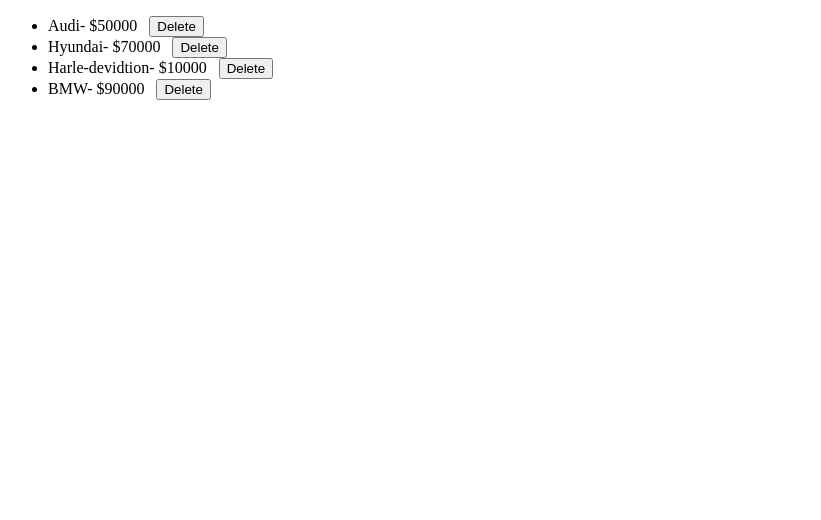
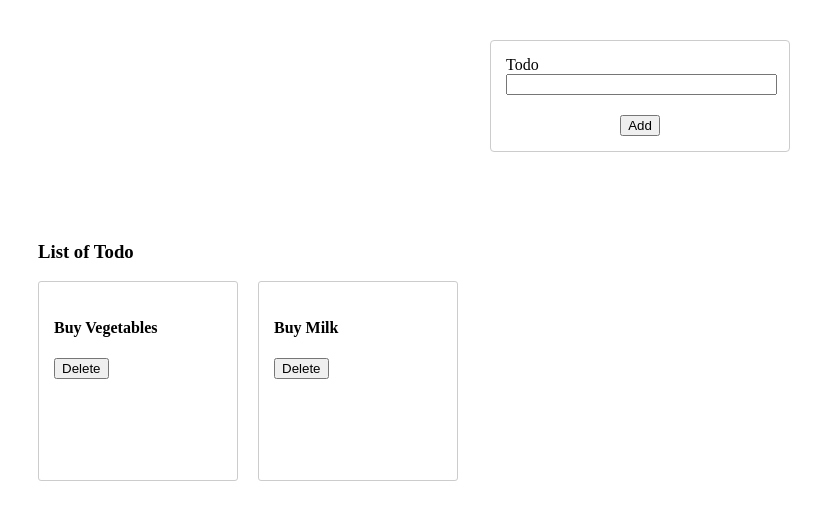
Before and after one commit to RohanMaher777/my-basic, a React (Create React App) app: page / in a window 1280 px wide. Shown: the top 520 px of the page, without its empty margins (0-821 px from the left). Built offline with nearby package versions, Linux system fonts and the light colour scheme.

Commit message:
Fifth commit(Todo app using react.js)

```diff
--- a/src/App.js
+++ b/src/App.js
@@ -1,16 +1,13 @@
 import React from "react";
-//import { SimpleCard as Card } from "./components/Cards"; //renaming of named export component
-//import { SimpleCard, CardWithLink, CardWithImage } from "./components/Cards";
-//import { ClickMe } from "./components/EventHandling";
-// import { HelloWorld } from "./HelloWorld";
- import Cars from "./components/CarsList";
-// import HelloWorldwithState from "./components/HelloWorldwithState";
-// import Toggler from "./components/Toggle";
-// import ChildernExample from "./components/ChildernExample";
+
+//import { MyForm } from "./components/Form";
+import TodoApp from "./components/todo/TodoApp";
+
 
 function App() {
   return (<>
-   <Cars/>
+   {/* <MyForm/> */}
+   <TodoApp/>
 
     </>
   );
--- /dev/null
+++ b/src/components/Form.js
@@ -0,0 +1,35 @@
+import {useState} from 'react'
+
+function MyForm(){
+    const [Todo, setTodo] = useState()
+
+    return <div>
+        <div>
+            <button onClick={() => {
+                setTodo("Some text add")
+            }}>Add</button>
+        </div>
+    <form action="#" method= "POST"  onSubmit={(e) => {
+        e.preventDefault()
+
+    }}>
+        <div>
+            <label>Todo</label>
+            <input type="text" id="todo" onChange={(e) => {
+                setTodo(e.target.value);
+            }} value={Todo} />
+        </div>
+        <div>
+            <button type="submit">Add</button>
+        </div>
+        <div>
+            The added Todo is - {Todo}
+        </div>
+
+    </form>
+    </div>
+}
+
+export {
+    MyForm
+}
--- /dev/null
+++ b/src/components/todo/TodoApp.js
@@ -0,0 +1,21 @@
+import {useState} from 'react'
+import "./todo.css";
+import TodoForm from './TodoForm';
+import TodoList from './TodoList';
+
+function TodoApp() {
+  const [todoList, SetTodoList] = useState(['buy Vegetables', 'buy milk'])
+  return (
+    <>
+      <TodoForm onAdd={(addedTodo) => {
+        console.log(`new added todo ${addedTodo}`)
+        SetTodoList(prevList =>[...prevList, addedTodo])
+
+      }}/>
+      <TodoList todoList={todoList}/>
+
+    </>
+  );
+}
+
+export default TodoApp;
--- /dev/null
+++ b/src/components/todo/TodoCard.js
@@ -0,0 +1,11 @@
+import TodoCardAction from "./TodoCardAction";
+import "./todo.css";
+
+function TodoCard({todo}){
+    return  <div className="todo-card">
+    <h4 className="todo-title">{todo}</h4>
+    <TodoCardAction/>
+  </div>
+}
+
+export default TodoCard
--- /dev/null
+++ b/src/components/todo/TodoCardAction.js
@@ -0,0 +1,10 @@
+
+
+function TodoCardAction () {
+    return <>
+    <button >Delete</button>
+    </>
+
+}
+
+export default TodoCardAction
--- /dev/null
+++ b/src/components/todo/TodoForm.js
@@ -0,0 +1,36 @@
+import {useState} from 'react'
+import "./todo.css";
+
+function TodoForm({onAdd}) {
+    const [todoInput, SetTodoInput] = useState('')
+  return (
+    <>
+      <div id="todo-form-container">
+        <form action="#" method="POST"
+          onSubmit={(e) => {
+            e.preventDefault();
+            onAdd(todoInput)
+            SetTodoInput("");
+          }}
+        >
+          <div className="field-container">
+            <label>Todo</label>
+            <input
+              type="text"
+              required
+              onChange={(e) => {
+                SetTodoInput(e.target.value);
+              }}
+              value={todoInput}
+            />
+          </div>
+          <div className="text-center">
+            <button type="submit">Add</button>
+          </div>
+        </form>
+      </div>
+    </>
+  );
+}
+
+export default TodoForm
--- /dev/null
+++ b/src/components/todo/TodoList.js
@@ -0,0 +1,17 @@
+import "./todo.css";
+import TodoCard from "./TodoCard";
+
+function TodoList({ todoList }) {
+  return (
+    <>
+      <div id="todo-list">
+        <h3>List of Todo</h3>
+        {todoList.map((todo) => {
+          return <TodoCard todo={todo}/>
+        })}
+      </div>
+    </>
+  );
+}
+
+export default TodoList;
--- /dev/null
+++ b/src/components/todo/todo.css
@@ -0,0 +1,47 @@
+#todo-form-container{
+    width: 300px;
+    border: 1px solid #ccc;
+    border-radius: 4px;
+    padding: 15px;
+    box-sizing: border-box;
+    margin: 40px auto;
+}
+
+#todo-form-container .field-container{
+    margin-bottom: 20px;
+}
+
+#todo-form-container .field-container label{
+    display: block;
+}
+
+#todo-form-container .field-container input{
+    width: 98%;
+}
+
+.text-center{
+    text-align: center;
+}
+
+#todo-list{
+    padding: 30px;
+}
+
+#todo-list .todo-card{
+    width: 200px;
+    padding: 15px;
+    box-sizing: border-box;
+    min-height: 200px;
+    float: left;
+    margin-right: 20px;
+    border: 1px solid #ccc;
+    border-radius: 3px;
+}
+
+#todo-list .todo-card .todo-title{
+    text-transform: capitalize ;
+}
+
+#todo-list .todo-card :first-child{
+    margin-left: 0;
+}
```
